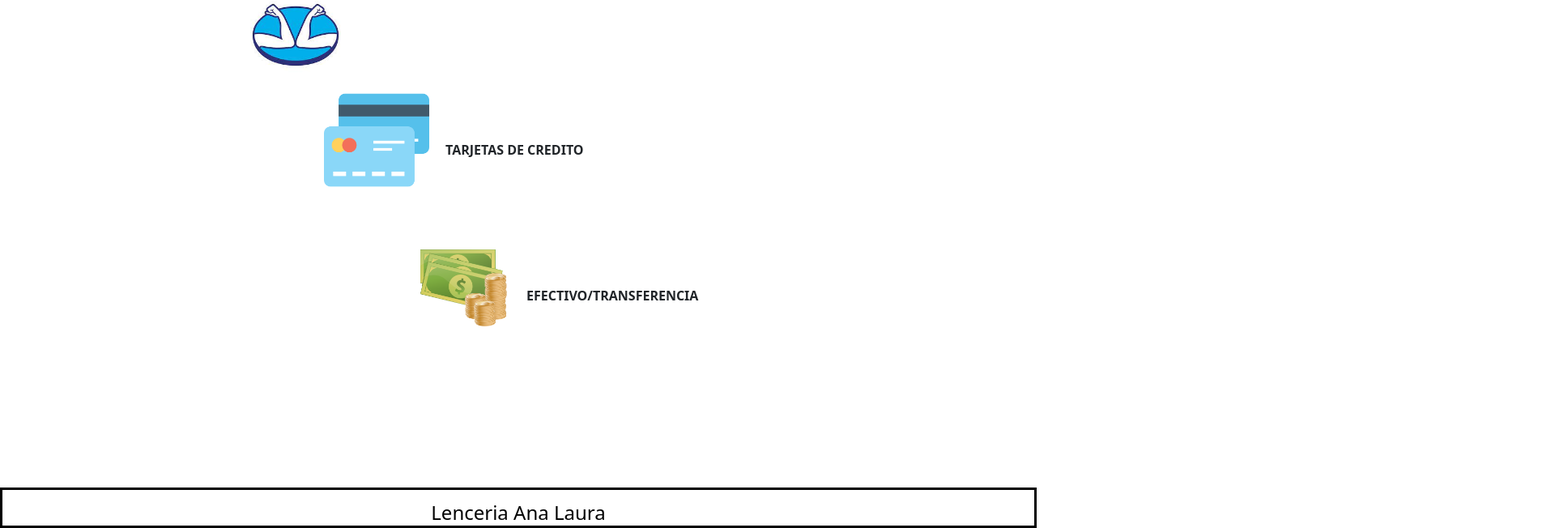
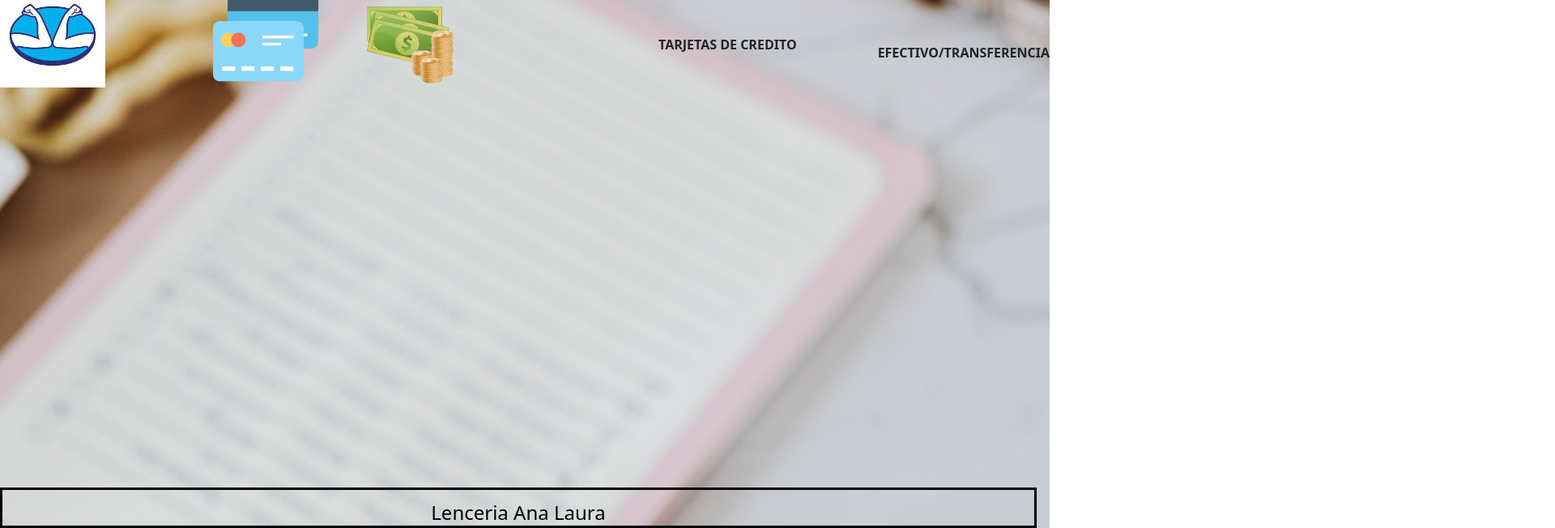
Before and after one commit to mer1894calovini/mer1894calovini.github.io, a plain HTML site: page paginas/mediosdepago.html in a window 1280 px wide. Shown: the part 148-800 px from the top of the page at 81% size, 1920 px wide, since content can reach past the window. Drawn offline with nearby package versions, Linux system fonts and the light colour scheme.

Commit message:
agregar cambios

```diff
--- a/estilos.css
+++ b/estilos.css
@@ -81,11 +81,7 @@ footer{
     bottom: 10px;
 }
 
-.body__2{
-    margin: 0px;
-    background-image: linear-gradient ( botton, rosybrown, rgb(225, 145, 145));
-    background-attachment: fixed;
-}
+
 
 .titulos__2{
     width: 100%;
@@ -169,12 +165,20 @@ footer{
     flex-wrap: nowrap;
 }
 
+.body__pago{
+    background-image: url(./paginas/recursos.html/pexels-karolina-grabowska-4968638.jpg);
+}
+
+.mediosdepago{
+    display: flex;
+
+}
+
 .mercado{
     width: 130px;
     height: 130px;
-    position: relative;
-    left: 300px;
 }
+
 .mercado1{
     position: relative;
     left: 350px;
@@ -185,8 +189,7 @@ footer{
 .tarjeta{
     width: 130px;
     height: 130px;
-    position: relative;
-    left: 400px;
+
 }
 .tarjeta1{
     position: relative;
@@ -198,10 +201,8 @@ footer{
 .moneda{
     width: 130px;
     height: 130px;
-    position: relative;
-    left: 500px;
-    font-weight: bold;
 }
+
 .moneda1{
     position: relative;
     left: 650px;
--- a/paginas/mediosdepago.html
+++ b/paginas/mediosdepago.html
@@ -8,7 +8,7 @@
     <link href="https://cdn.jsdelivr.net/npm/bootstrap@5.2.2/dist/css/bootstrap.min.css" rel="stylesheet" integrity="sha384-Zenh87qX5JnK2Jl0vWa8Ck2rdkQ2Bzep5IDxbcnCeuOxjzrPF/et3URy9Bv1WTRi" crossorigin="anonymous">
     <link rel="stylesheet" href="../estilos.css">
 </head>
-<body class="body__2">
+<body class="body__pago">
     <header>
         <nav class="navbar navbar-expand-lg navbar-light" style="background-color: #e7cadd;">
             <div class="container-fluid">
```
Also changed, not shown: paginas/recursos.html/fotocajaflor.jpeg (added), paginas/recursos.html/pexels-karolina-grabowska-4968638.jpg (added), paginas/recursos.html/pexels-withanonim-11578485.jpg (added).
